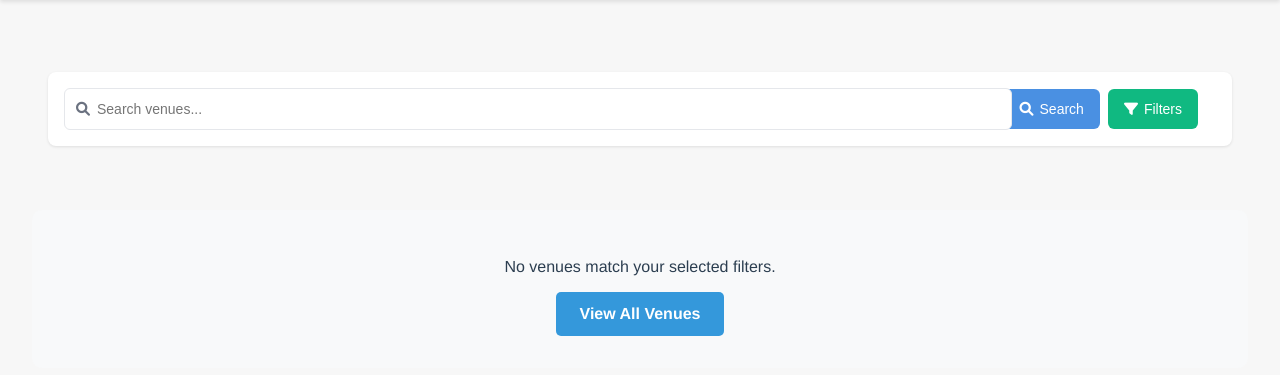
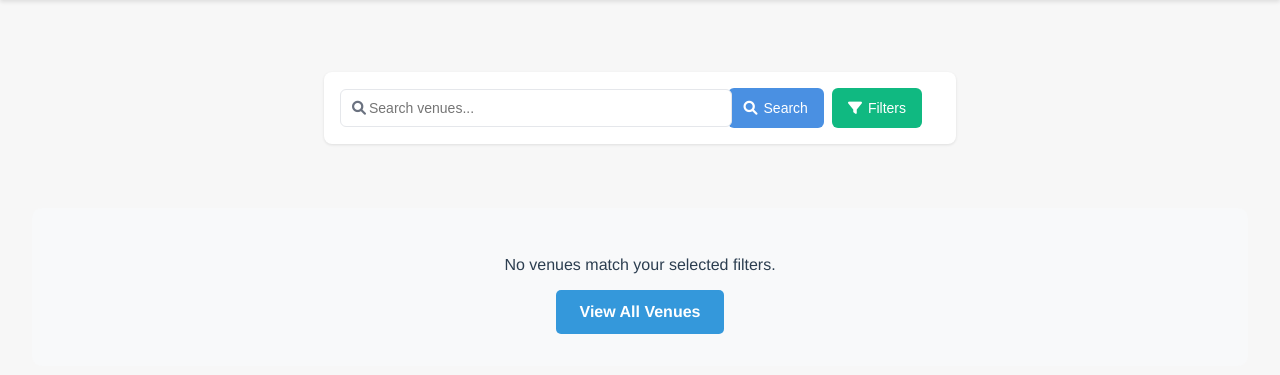
Before and after one commit to alisha-malik/VenueBooker, a Django app: template users/templates/client/c_dashboard.html in a window 1280 px wide. Shown: the part 72-447 px from the top of the page. Run offline with Django 5.2, Linux system fonts and the light colour scheme; the template is opened without the code that fills it, so the values that code supplies are empty.

Commit message:
making the search bar smaller

```diff
--- a/users/templates/client/c_dashboard.html
+++ b/users/templates/client/c_dashboard.html
@@ -92,12 +92,14 @@
         }
 
         .search-container {
-            background: white;
-            padding: 16px;
-            border-radius: 8px;
-            box-shadow: 0 1px 3px rgba(0, 0, 0, 0.1);
-            margin: 16px 0;
+        background: white;
+        padding: 16px;
+        border-radius: 8px;
+        box-shadow: 0 1px 3px rgba(0, 0, 0, 0.1);
+        margin: 16px auto;
+        max-width: 600px; /* 👈 This makes it smaller */
         }
+
 
         .search-form {
             display: flex;
@@ -127,8 +129,8 @@
 
         .search-input {
             width: 100%;
-            height: 40px;
-            padding: 0 12px 0 32px;
+            height: 36px;
+            padding: 0 12px 0 28px;
             border: 1px solid #e5e7eb;
             border-radius: 6px;
             font-size: 14px;
```
